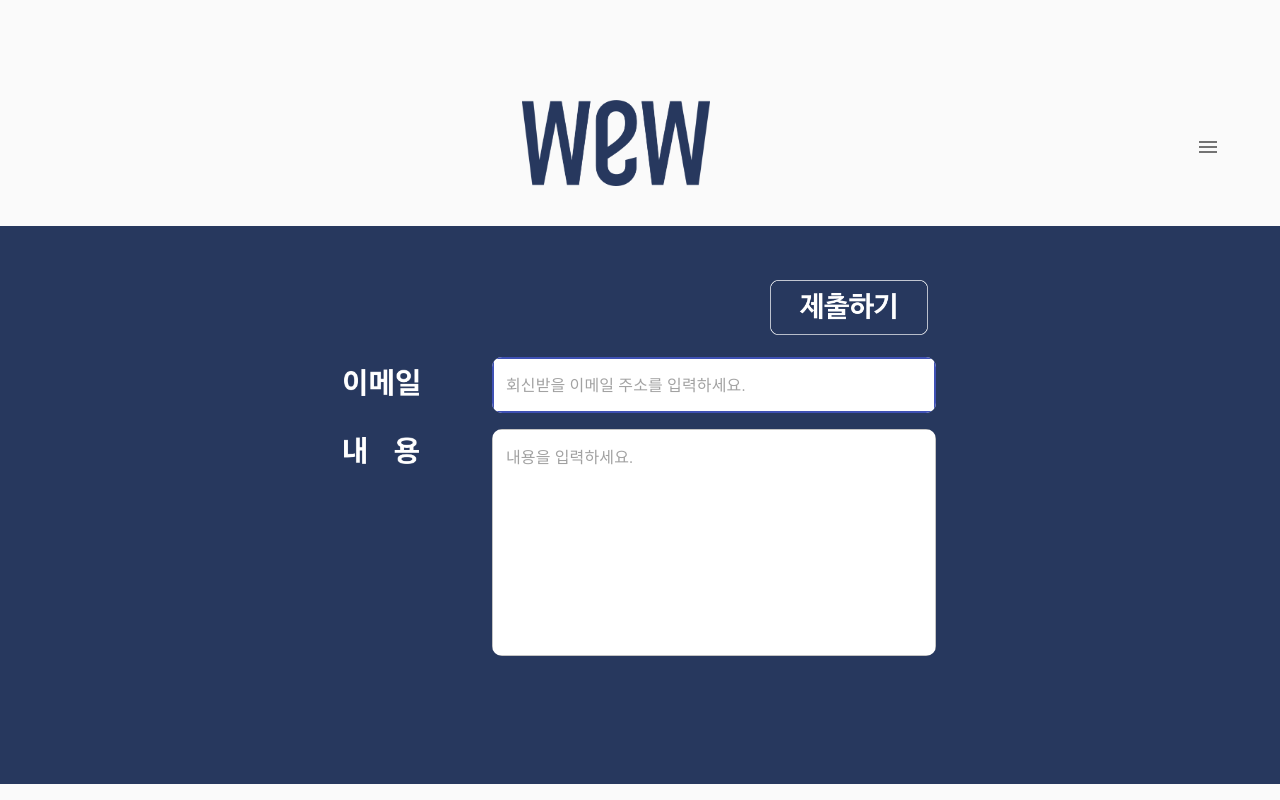
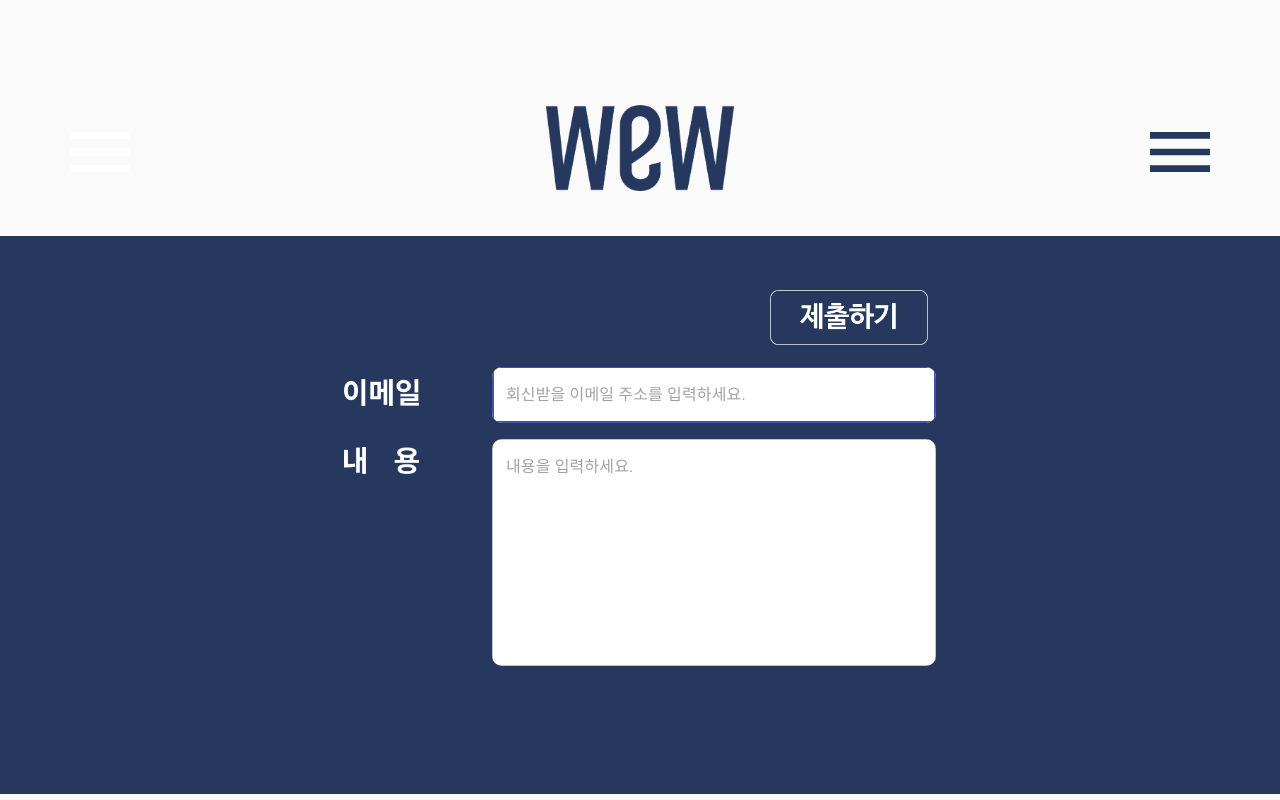
Before and after one commit to Su-Kyung/WEW, a React (Create React App) app: page /feedback in a window 1280 px wide. Shown: the top 800 px of the page. Built offline with nearby package versions, Linux system fonts and the light colour scheme.

Commit message:
헤더 완성
- 로고가 가운데 배치 안됨 -> 메뉴 버튼 때문
=> 똑같은 버튼을 좌측에 배치하고, 비활성화하였다.

```diff
--- a/src/shared/Header.js
+++ b/src/shared/Header.js
@@ -24,15 +24,23 @@ const useStyles = makeStyles((theme) => ({
     padding: theme.spacing(1),
     flexShrink: 0,
   },
+  iconColor: {
+    color: '#27385e',
+  },
+  fakeIcon: {
+    color: '#fff',
+  },
 }));
 
 export default function Header(props) {
   const classes = useStyles();
-  const { title } = props;
 
   return (
     <React.Fragment>
       <Toolbar className={classes.toolbar}>
+        <IconButton disabled='true'>
+          <MenuIcon style={{ fontSize: 80 }} className={classes.fakeIcon}/>
+        </IconButton>
         <Typography
           component="h2"
           variant="h5"
@@ -44,14 +52,9 @@ export default function Header(props) {
           <img src="/logo_indigo.png" width="188px"></img>
         </Typography>
         <IconButton>
-          <MenuIcon/>
+          <MenuIcon style={{ fontSize: 80 }} className={classes.iconColor} />
         </IconButton>
       </Toolbar>
     </React.Fragment>
   );
 }
-
-Header.propTypes = {
-  sections: PropTypes.array,
-  title: PropTypes.string,
-};
```
